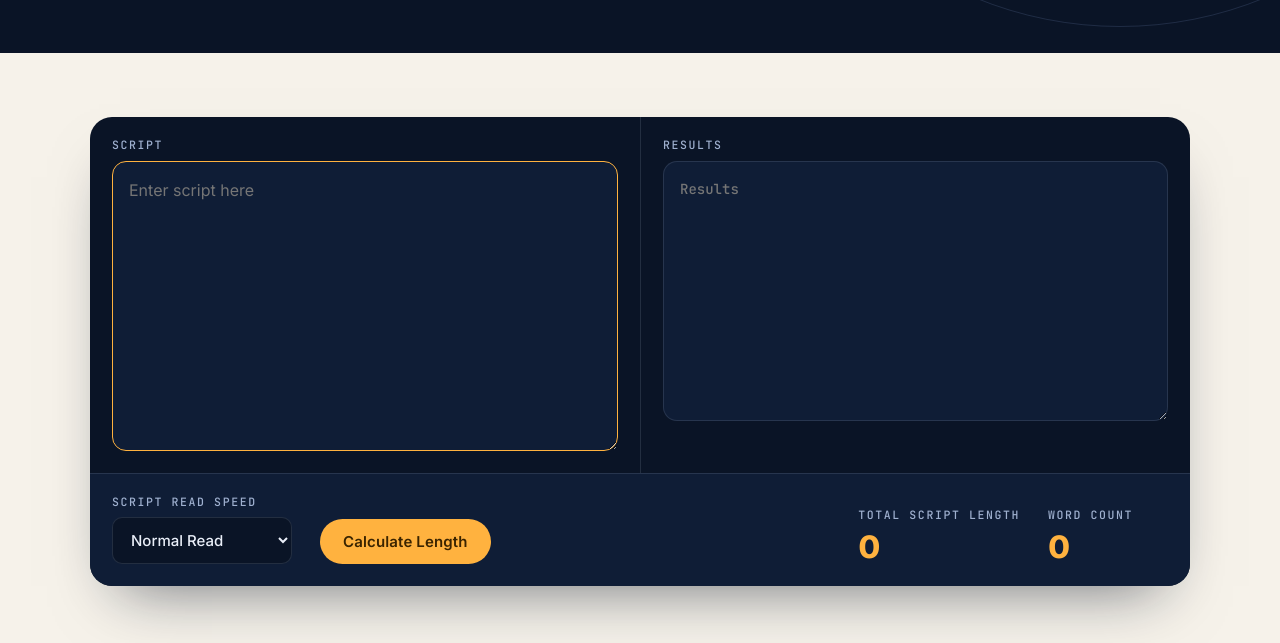
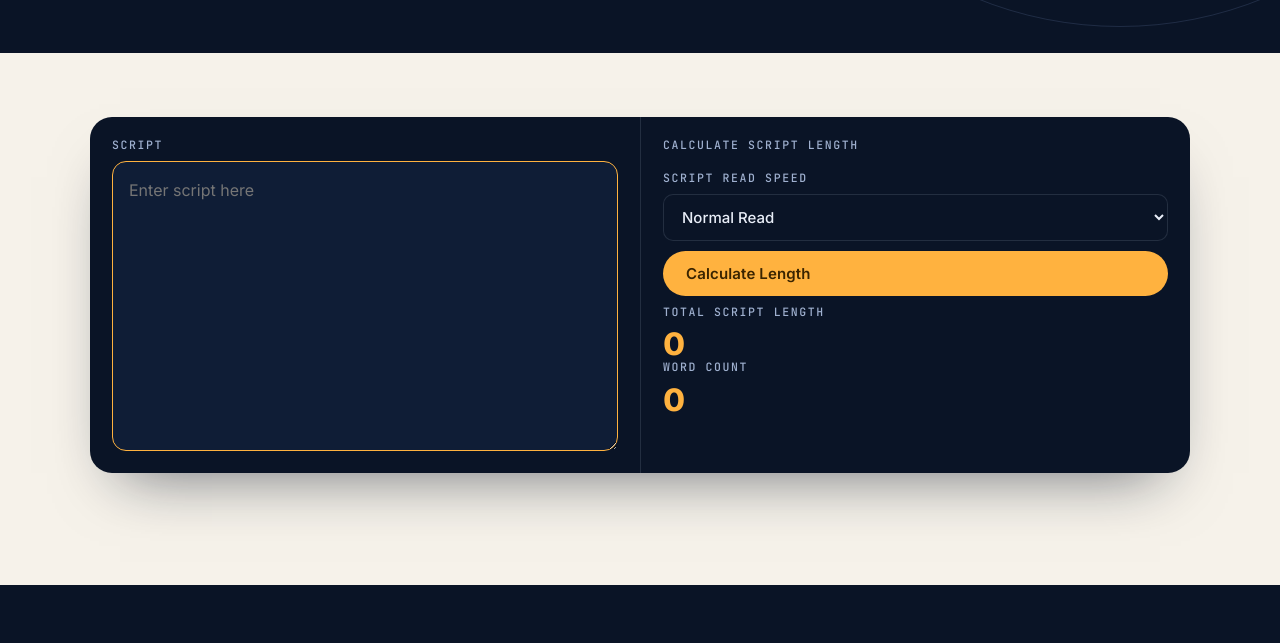
Before and after one commit to kraaly53/overnight-radio-website, a plain HTML site: page calculator.html in a window 1280 px wide. Shown: the part 472-1115 px from the top of the page. Drawn offline with Linux system fonts and the light colour scheme.

Commit message:
Move calculator controls and readouts into right panel

```diff
--- a/calculator.html
+++ b/calculator.html
@@ -77,12 +77,9 @@
         <label for="message" class="console__label">Script</label>
         <textarea name="message" id="message" rows="10" placeholder="Enter script here" autofocus></textarea>
       </div>
-      <div class="console__pane">
-        <label for="results" class="console__label">Results</label>
-        <textarea name="results" id="results" rows="10" placeholder="Results" readonly></textarea>
-      </div>
-      <div class="console__bar">
-        <label class="console__speed">
+      <div class="console__pane console__pane--controls">
+        <p class="console__label">Calculate Script Length</p>
+        <label class="console__speed" for="speed">
           <span class="console__label">Script Read Speed</span>
           <select id="speed" name="speed">
             <option value="1">Slow Read</option>
@@ -91,8 +88,10 @@
           </select>
         </label>
         <button type="button" class="btn btn--amber" id="calculateScript">Calculate Length</button>
-        <div class="readout"><span class="console__label">Total Script Length</span><output name="wlength" id="wlength">0</output></div>
-        <div class="readout"><span class="console__label">Word Count</span><output name="wcount" id="wcount">0</output></div>
+        <div class="console__readouts">
+          <div class="readout"><span class="console__label">Total Script Length</span><output name="wlength" id="wlength">0</output></div>
+          <div class="readout"><span class="console__label">Word Count</span><output name="wcount" id="wcount">0</output></div>
+        </div>
       </div>
     </form>
   </div>
```
